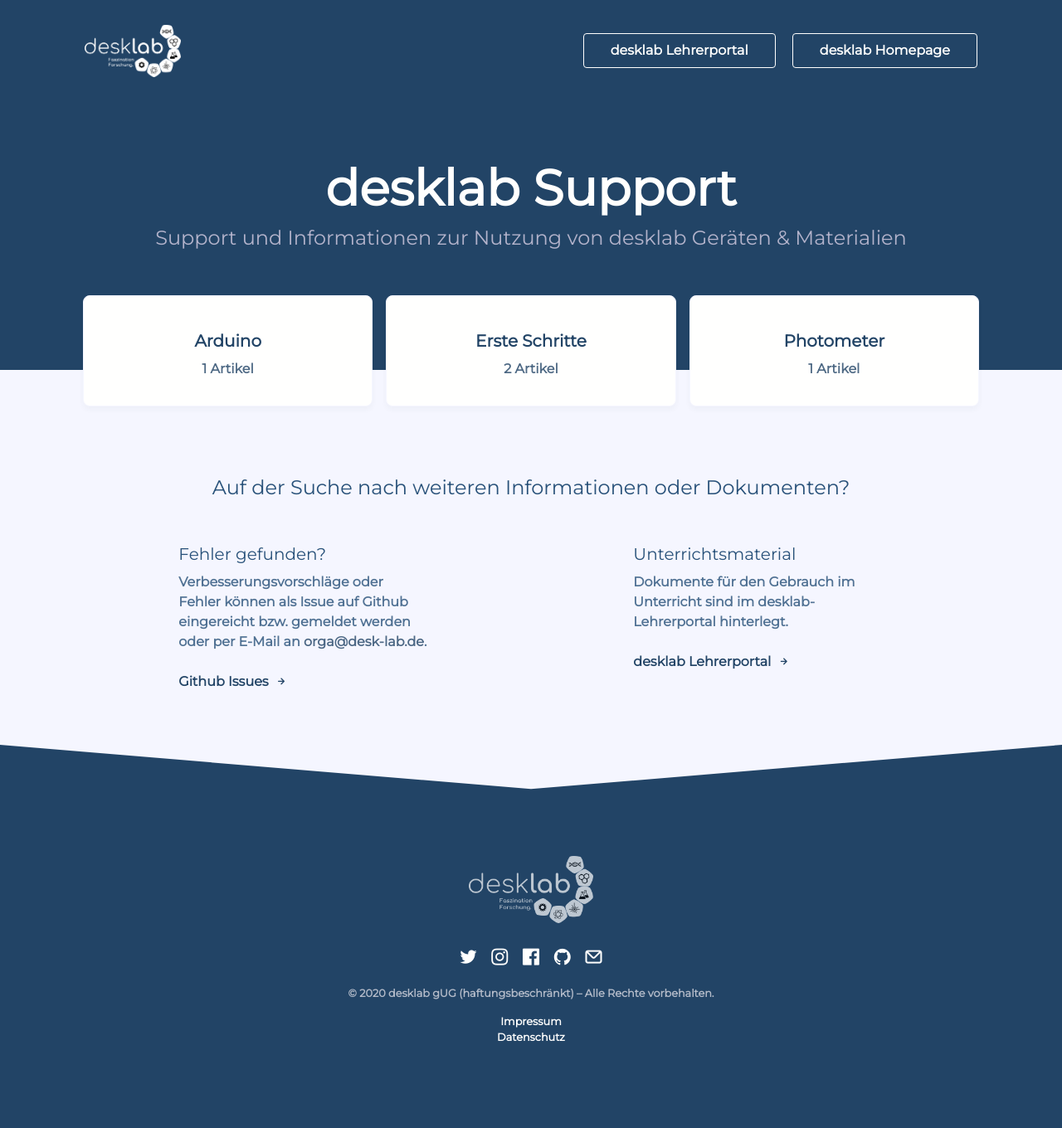
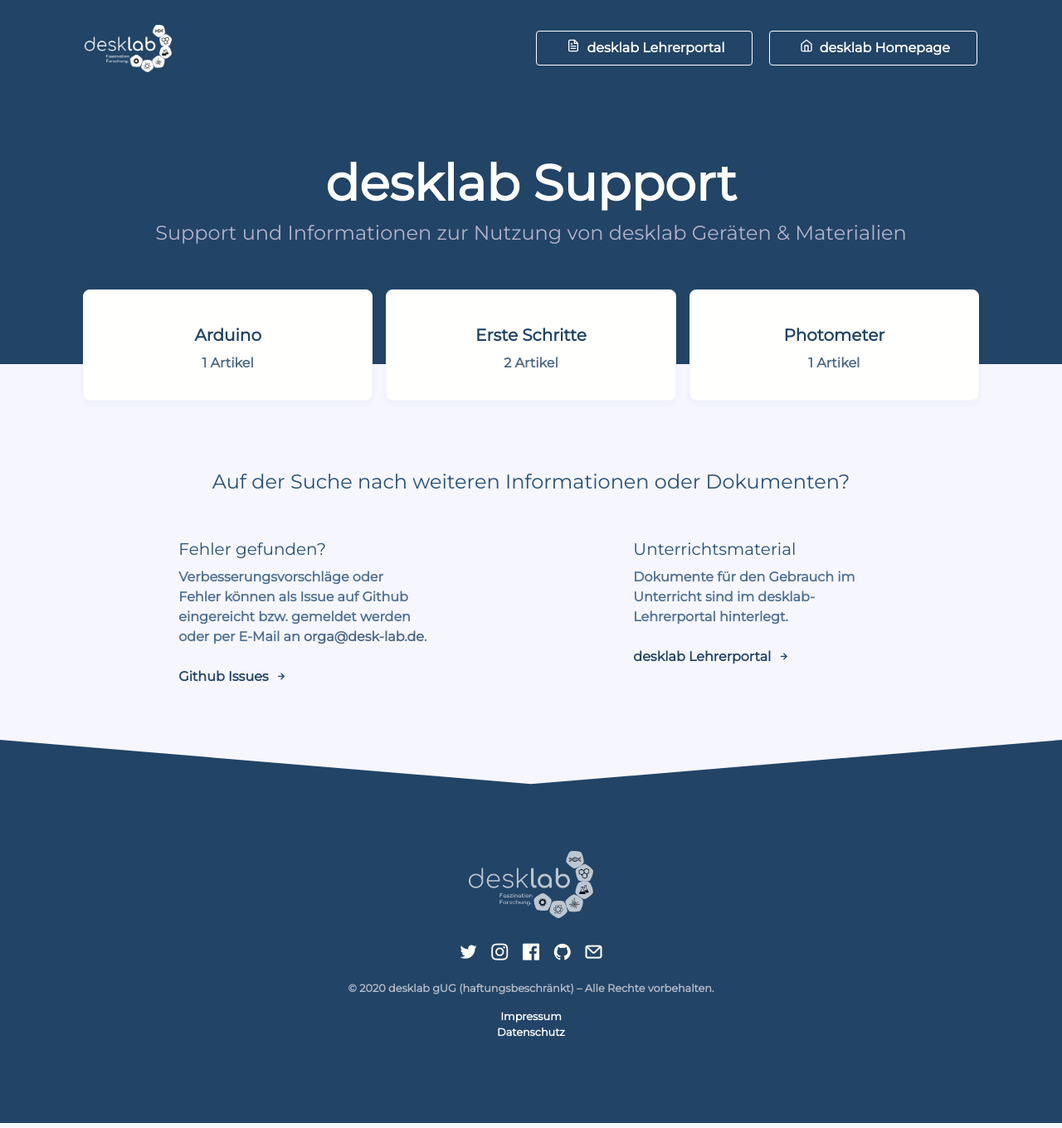
Before and after one commit to desklab/desklab.github.io, a Jekyll site: the page built from index.html, in a window 1280 px wide. Shown: the whole page at 83% size. Built offline with Jekyll 4.4.1, drawn with Linux system fonts in a browser that asks for light colours; nearby versions of some CDN libraries.

Commit message:
add navbar icons

```diff
--- a/_includes/nav.html
+++ b/_includes/nav.html
@@ -33,10 +33,10 @@
     </li>
     {% endif %}
     <li>
-      <a href="{{ site.nav_button_one_link }}" style="height: auto;" class="btn btn-lg btn-outline py-2">{{ site.nav_button_one }}</a>
+      <a href="{{ site.nav_button_one_link }}" style="height: auto;" class="btn btn-lg btn-outline py-2"><i height=1em data-feather="file-text"></i>  {{ site.nav_button_one }}</a>
     </li>
     <li>
-      <a href="{{ site.nav_button_two_link }}" style="height: auto;" class="btn btn-lg btn-outline py-2">{{ site.nav_button_two }}</a>
+      <a href="{{ site.nav_button_two_link }}" style="height: auto;" class="btn btn-lg btn-outline py-2"><i height=1em data-feather="home"></i>  {{site.nav_button_two }}</a>
     </li>
   </ul>
 </nav>
```
